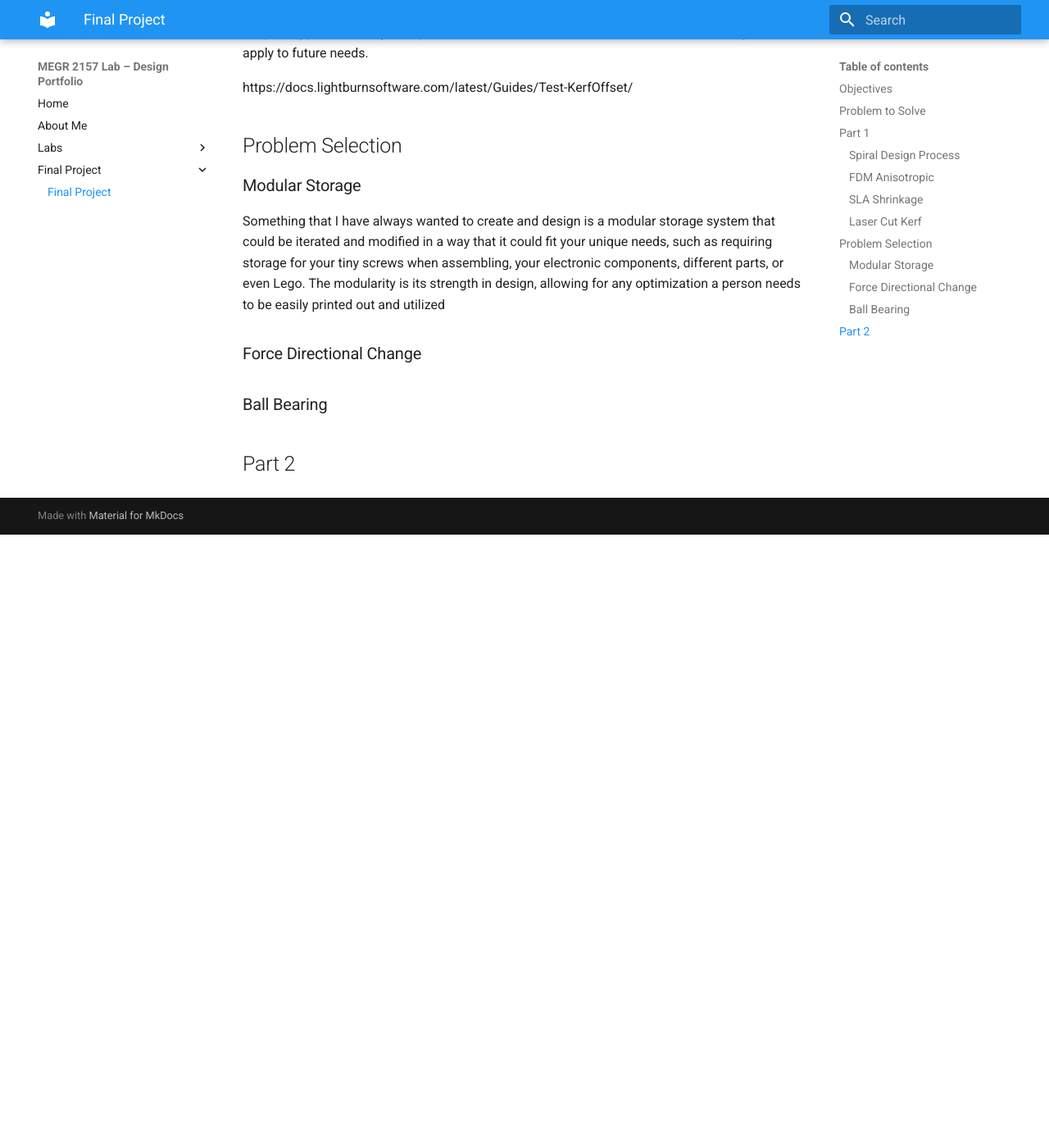
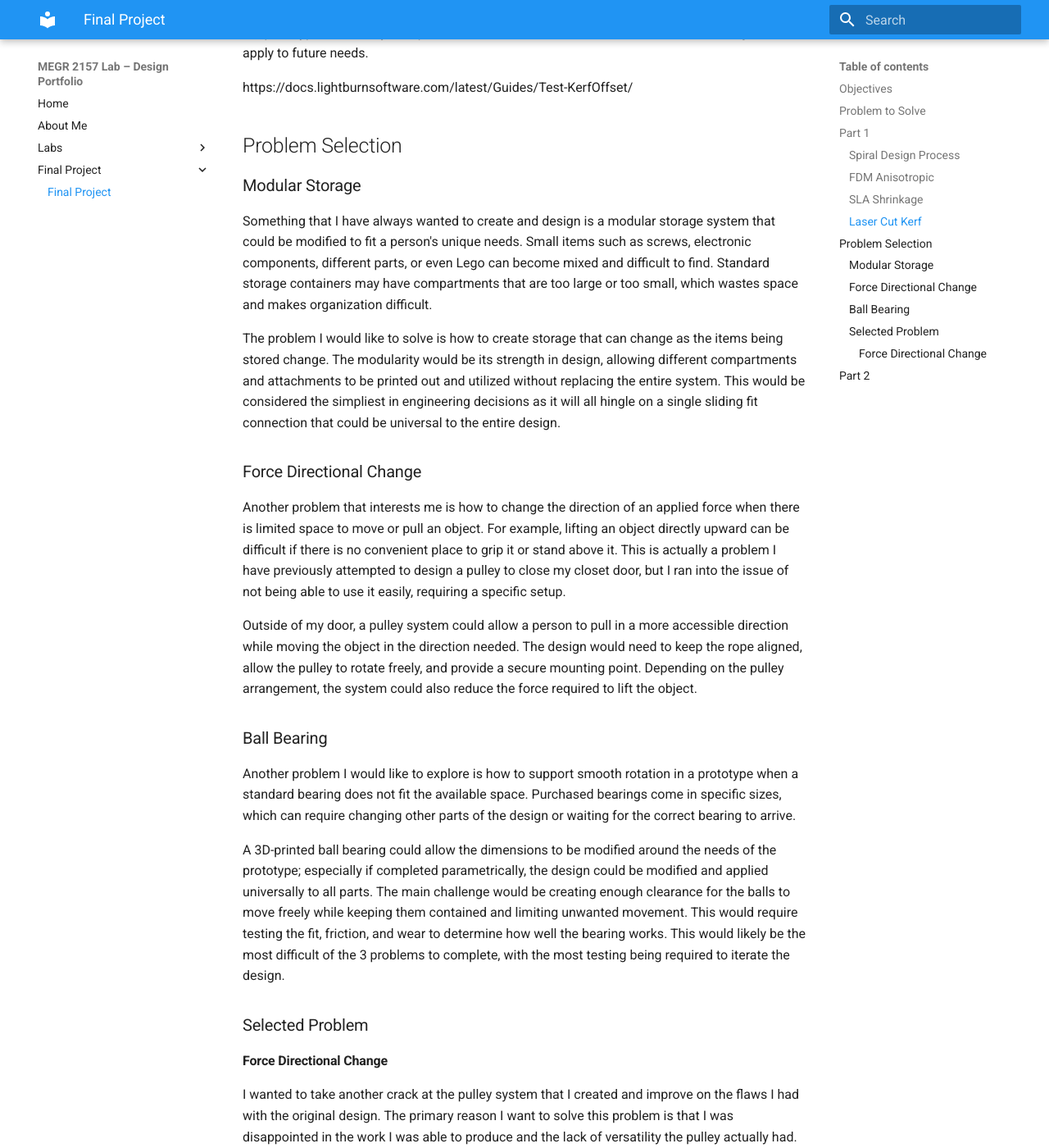
Before and after one commit to EthanMinton/Ethan-Minton-SophDesignLab-Portfolio, an MkDocs documentation site: the page built from docs/finalproject/index.md, in a window 1280 px wide and 1400 px high, scrolled down 2803 px. Shown: the whole window at 82% size. Built offline with MkDocs 1.6.1 and Material for MkDocs 9.7.7, drawn with Linux system fonts in a browser that asks for light colours; before the commit the page ends 3455 px from its top, so only the background shows below that; some of the changed text lies outside the part shown.

Commit message:
Update index.md

```diff
--- a/docs/finalproject/index.md
+++ b/docs/finalproject/index.md
@@ -63,11 +63,33 @@ https://docs.lightburnsoftware.com/latest/Guides/Test-KerfOffset/
 
 ### Modular Storage
 
-Something that I have always wanted to create and design is a modular storage system that could be iterated and modified in a way that it could fit your unique needs, such as requiring storage for your tiny screws when assembling, your electronic components, different parts, or even Lego. The modularity is its strength in design, allowing for any optimization a person needs to be easily printed out and utilized
+Something that I have always wanted to create and design is a modular storage system that could be modified to fit a person's unique needs. Small items such as screws, electronic components, different parts, or even Lego can become mixed and difficult to find. Standard storage containers may have compartments that are too large or too small, which wastes space and makes organization difficult.
+
+The problem I would like to solve is how to create storage that can change as the items being stored change. The modularity would be its strength in design, allowing different compartments and attachments to be printed out and utilized without replacing the entire system. This would be considered the simpliest in engineering decisions as it will all hingle on a single sliding fit connection that could be universal to the entire design.
 
 ### Force Directional Change
 
+Another problem that interests me is how to change the direction of an applied force when there is limited space to move or pull an object. For example, lifting an object directly upward can be difficult if there is no convenient place to grip it or stand above it. This is actually a problem I have previously attempted to design a pulley to close my closet door, but I ran into the issue of not being able to use it easily, requiring a specific setup.
+
+Outside of my door, a pulley system could allow a person to pull in a more accessible direction while moving the object in the direction needed. The design would need to keep the rope aligned, allow the pulley to rotate freely, and provide a secure mounting point. Depending on the pulley arrangement, the system could also reduce the force required to lift the object.
+
+
 ### Ball Bearing
 
+Another problem I would like to explore is how to support smooth rotation in a prototype when a standard bearing does not fit the available space. Purchased bearings come in specific sizes, which can require changing other parts of the design or waiting for the correct bearing to arrive.
+
+A 3D-printed ball bearing could allow the dimensions to be modified around the needs of the prototype; especially if completed parametrically, the design could be modified and applied universally to all parts. The main challenge would be creating enough clearance for the balls to move freely while keeping them contained and limiting unwanted movement. This would require testing the fit, friction, and wear to determine how well the bearing works. This would likely be the most difficult of the 3 problems to complete, with the most testing being required to iterate the design.
+
+### Selected Problem
+
+#### Force Directional Change
+
+I wanted to take another crack at the pulley system that I created and improve on the flaws I had with the original design. The primary reason I want to solve this problem is that I was disappointed in the work I was able to produce and the lack of versatility the pulley actually had. Having to print another version just to get the pulley to work was frustrating. I want to use what I learned from that experience to create a design that is easier to assemble, modify, and use.
+
+The problem I want to address is how to change the direction of an applied force while allowing the pulley system to work in different arrangements. A pulley that only works with one mounting position or one specific setup has limited use. I would like to explore interchangeable mounting parts and different pulley sizes so the system can be adapted without redesigning and printing the entire assembly. Hopefully, this design is able to finally tackle the door that constantly wakes me up throughout the night.
+
+This problem can be addressed using the manufacturing processes used in class. FDM printing would allow me to create the pulley and support components, while smaller fit coupons could be used to check clearances before printing the full assembly. SLA can be used to create the pin, with its smooth surface and 100% infill it is able to structurally hold up and allow for the pulley wheel to freely spin.
+
+The goal is to create a pulley that rotates freely, keeps the rope aligned, and mounts securely.
 
 ## Part 2
```
